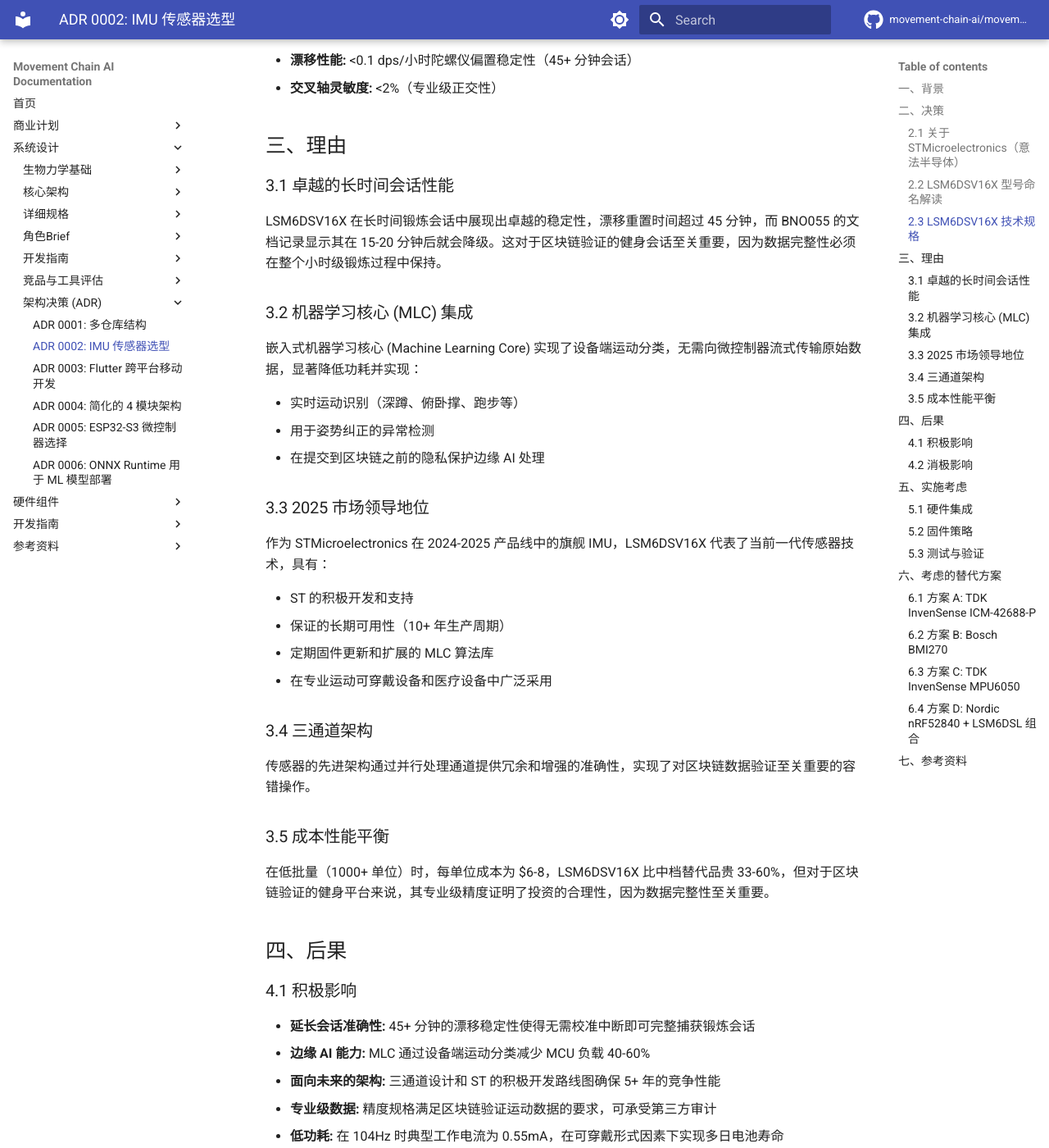
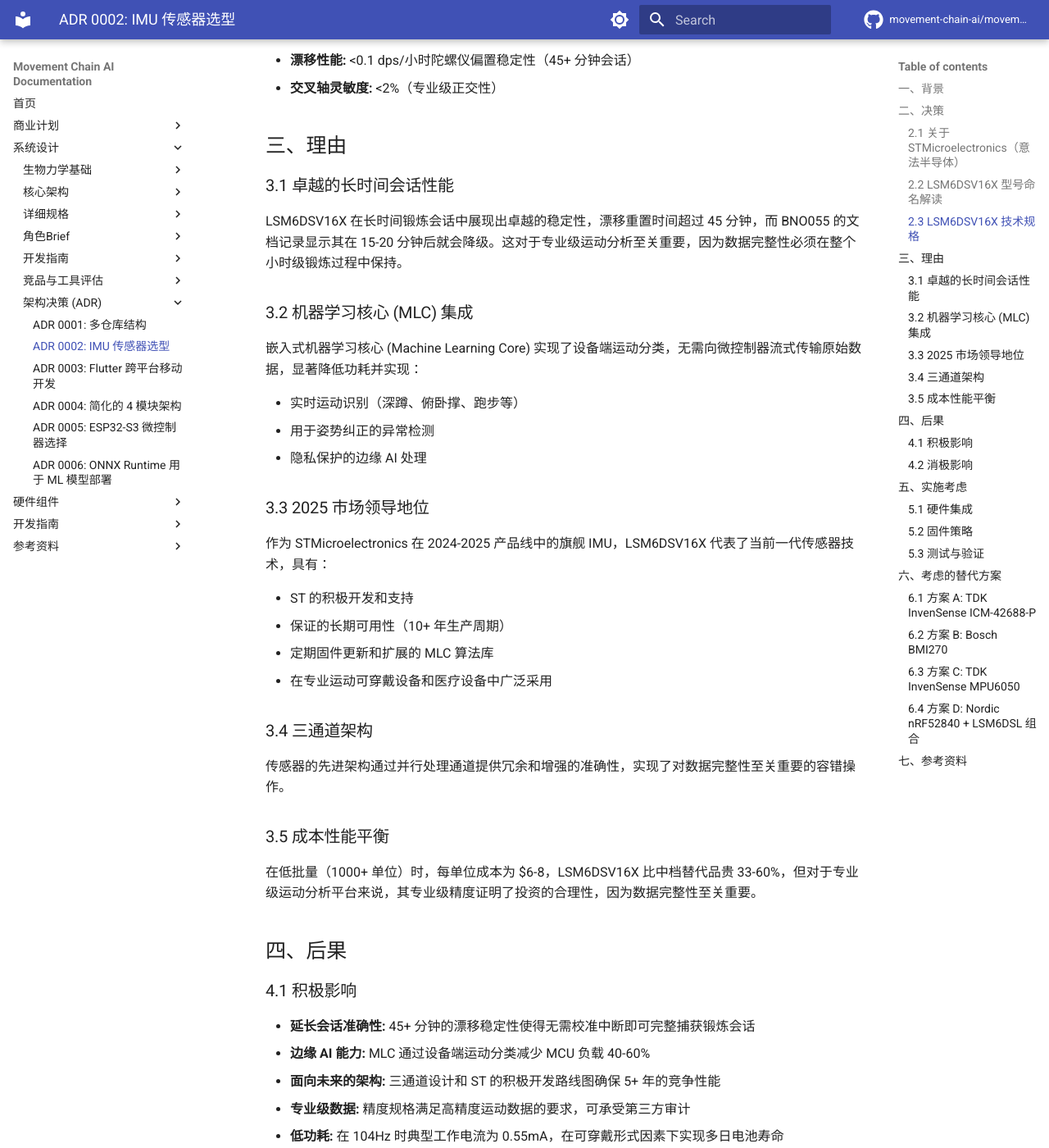
Before and after one commit to movement-chain-ai/movement-chain-docs, an MkDocs documentation site: the page built from docs/zh/design/decisions/0002-lsm6dsv16x-imu.md, in a window 1280 px wide and 1400 px high, scrolled down 2380 px. Shown: the whole window at 82% size. Built offline with MkDocs 1.6.1 and Material for MkDocs 9.7.7, drawn with Linux system fonts in a browser that asks for light colours; comment, search, counter and statistics services are not loaded; the version menu is left out; some of the changed text lies outside the part shown.

Commit message:
docs: 移除 ADR-0002 中的区块链验证术语，改用专业级运动分析等更准确的描述

```diff
--- a/docs/zh/design/decisions/0002-lsm6dsv16x-imu.md
+++ b/docs/zh/design/decisions/0002-lsm6dsv16x-imu.md
@@ -2,7 +2,7 @@
 
 ## 一、背景
 
-Movement Chain AI 需要一个高性能的 6 轴[惯性测量单元（IMU）](../../reference/engineering-glossary.md#1-imu-惯性测量单元)，能够以最低 100Hz [采样率](../../reference/engineering-glossary.md#3-采样率-sampling-rate)捕获人体运动数据，用于区块链验证的健身跟踪和运动分析。之前流行的 Bosch BNO055 传感器已经停产，且存在使用 15-20 分钟后漂移明显加剧的问题（无法支撑完整的锻炼时长），因此需要选择一个现代化的替代品，满足以下要求：
+Movement Chain AI 需要一个高性能的 6 轴[惯性测量单元（IMU）](../../reference/engineering-glossary.md#1-imu-惯性测量单元)，能够以最低 100Hz [采样率](../../reference/engineering-glossary.md#3-采样率-sampling-rate)捕获人体运动数据，用于专业级健身跟踪和运动分析。之前流行的 Bosch BNO055 传感器已经停产，且存在使用 15-20 分钟后漂移明显加剧的问题（无法支撑完整的锻炼时长），因此需要选择一个现代化的替代品，满足以下要求：
 
 - **采样率:** 最低 100Hz 以实现准确的运动捕获
 - **精度:** 专业级校准，在 45+ 分钟锻炼期间[漂移](../../reference/engineering-glossary.md#4-漂移-drift)最小
@@ -75,7 +75,7 @@ STMicroelectronics（意法半导体）是全球领先的半导体公司，由
 
 ### 3.1 卓越的长时间会话性能
 
-LSM6DSV16X 在长时间锻炼会话中展现出卓越的稳定性，漂移重置时间超过 45 分钟，而 BNO055 的文档记录显示其在 15-20 分钟后就会降级。这对于区块链验证的健身会话至关重要，因为数据完整性必须在整个小时级锻炼过程中保持。
+LSM6DSV16X 在长时间锻炼会话中展现出卓越的稳定性，漂移重置时间超过 45 分钟，而 BNO055 的文档记录显示其在 15-20 分钟后就会降级。这对于专业级运动分析至关重要，因为数据完整性必须在整个小时级锻炼过程中保持。
 
 ### 3.2 机器学习核心 (MLC) 集成
 
@@ -83,7 +83,7 @@ LSM6DSV16X 在长时间锻炼会话中展现出卓越的稳定性，漂移重置
 
 - 实时运动识别（深蹲、俯卧撑、跑步等）
 - 用于姿势纠正的异常检测
-- 在提交到区块链之前的隐私保护边缘 AI 处理
+- 隐私保护的边缘 AI 处理
 
 ### 3.3 2025 市场领导地位
 
@@ -96,11 +96,11 @@ LSM6DSV16X 在长时间锻炼会话中展现出卓越的稳定性，漂移重置
 
 ### 3.4 三通道架构
 
-传感器的先进架构通过并行处理通道提供冗余和增强的准确性，实现了对区块链数据验证至关重要的容错操作。
+传感器的先进架构通过并行处理通道提供冗余和增强的准确性，实现了对数据完整性至关重要的容错操作。
 
 ### 3.5 成本性能平衡
 
-在低批量（1000+ 单位）时，每单位成本为 $6-8，LSM6DSV16X 比中档替代品贵 33-60%，但对于区块链验证的健身平台来说，其专业级精度证明了投资的合理性，因为数据完整性至关重要。
+在低批量（1000+ 单位）时，每单位成本为 $6-8，LSM6DSV16X 比中档替代品贵 33-60%，但对于专业级运动分析平台来说，其专业级精度证明了投资的合理性，因为数据完整性至关重要。
 
 ## 四、后果
 
@@ -109,7 +109,7 @@ LSM6DSV16X 在长时间锻炼会话中展现出卓越的稳定性，漂移重置
 - **延长会话准确性:** 45+ 分钟的漂移稳定性使得无需校准中断即可完整捕获锻炼会话
 - **边缘 AI 能力:** MLC 通过设备端运动分类减少 MCU 负载 40-60%
 - **面向未来的架构:** 三通道设计和 ST 的积极开发路线图确保 5+ 年的竞争性能
-- **专业级数据:** 精度规格满足区块链验证运动数据的要求，可承受第三方审计
+- **专业级数据:** 精度规格满足高精度运动数据的要求，可承受第三方审计
 - **低功耗:** 在 104Hz 时典型工作电流为 0.55mA，在可穿戴形式因素下实现多日电池寿命
 - **灵活接口:** I2C（最高 1MHz）和 SPI（最高 10MHz）支持提供集成灵活性
 
@@ -156,7 +156,7 @@ LSM6DSV16X 在长时间锻炼会话中展现出卓越的稳定性，漂移重置
 - **优势:** 良好性能、更低成本、在消费可穿戴设备中经过验证的可靠性
 - **被拒绝的原因:**
   - 没有嵌入式 ML 能力，需要连续 MCU 处理
-  - 中档精度不足以用于区块链验证数据
+  - 中档精度不足以用于专业级运动分析
   - 漂移特性仅比已停产的 BNO055 略好
   - 25-30 分钟稳定操作窗口不足以完成完整的锻炼会话
 
@@ -169,7 +169,7 @@ LSM6DSV16X 在长时间锻炼会话中展现出卓越的稳定性，漂移重置
   - 消费级定位（智能手机/健身手环）vs 专业运动可穿戴设备
   - 与 LSM6DSV16X 的专用 MLC 相比，ML 能力有限
   - Bosch 停产 BNO055 引发对长期产品线稳定性的担忧
-  - 精度规格低于区块链数据验证要求
+  - 精度规格低于专业级运动分析要求
 
 ### 6.3 方案 C: TDK InvenSense MPU6050
 
```
